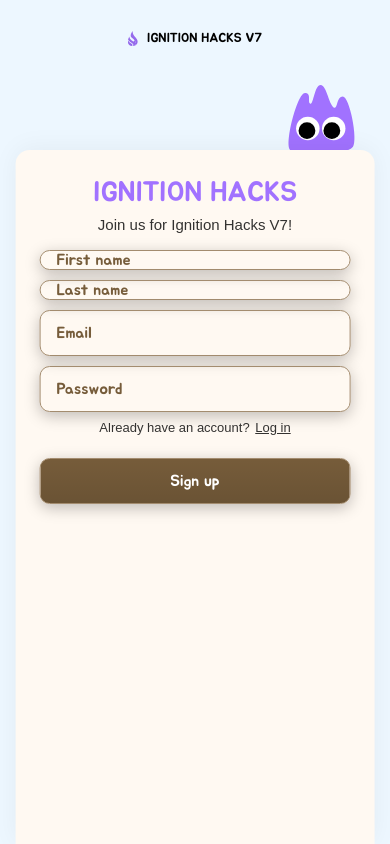
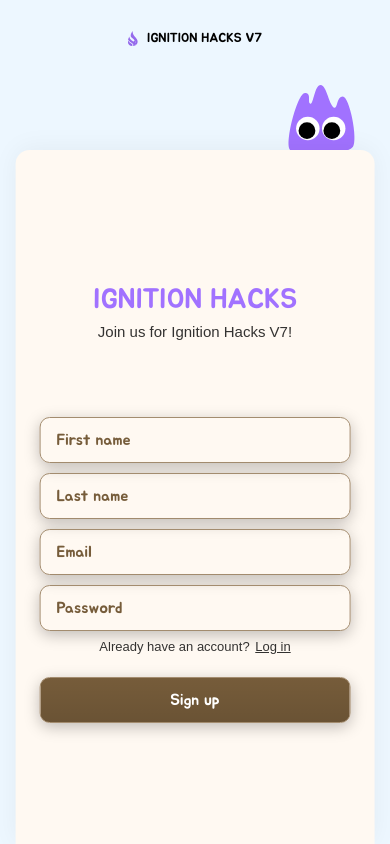
Before and after one commit to sxnnywu/ignition-portal, a React (Vite) app in the folder frontend/: page /signup in a window 390 px wide. Built offline with nearby package versions, Linux system fonts and the light colour scheme; no server answers; a web font is replaced by a local one; what country-state-city would draw is missing.

Commit message:
fix auth header spacing

```diff
--- a/frontend/src/pages/auth/Login.css
+++ b/frontend/src/pages/auth/Login.css
@@ -89,23 +89,19 @@
   background: #fff9f2;
   border-radius: max(14px, 1.8cqmin) max(14px, 1.8cqmin) 0 0;
   box-shadow: 0 -2px 26px rgba(0, 0, 0, 0.05);
-  padding: max(30px, 4cqmin) max(24px, 4.5cqmin) max(28px, 4cqmin);
+  padding: max(120px, 17cqmin) max(24px, 4.5cqmin) max(28px, 4cqmin);
   box-sizing: border-box;
   display: flex;
   flex-direction: column;
-  justify-content: center;
+  justify-content: flex-start;
   align-items: center;
-  gap: max(20px, 3.5cqmin);
+  /* anchor content to the top so the header stays high regardless of
+     viewport width (esp. tall phones, where centering pushed it down);
+     gap sets the header→inputs spacing */
+  gap: max(86px, 15cqmin);
   overflow: hidden;
   z-index: 2;
   container-type: size;
-}
-
-/* Narrow widths → sheet is taller than wide; pull content to the top */
-@media (max-width: 860px) {
-  .login-card {
-    justify-content: flex-start;
-  }
 }
 
 .login-card-header {
@@ -246,3 +242,9 @@
   opacity: 0.6;
   cursor: not-allowed;
 }
+
+@media (max-width: 860px) {
+  .login-card {
+    padding-top: max(150px, 17cqmin);
+  }
+}
--- a/frontend/src/pages/auth/Signup.css
+++ b/frontend/src/pages/auth/Signup.css
@@ -73,22 +73,19 @@
   background: #fff9f2;
   border-radius: max(14px, 1.8cqmin) max(14px, 1.8cqmin) 0 0;
   box-shadow: 0 -2px 26px rgba(0, 0, 0, 0.05);
-  padding: max(28px, 3.6cqmin) max(24px, 4.5cqmin) max(26px, 3.6cqmin);
+  padding: max(110px, 16cqmin) max(24px, 4.5cqmin) max(26px, 3.6cqmin);
   box-sizing: border-box;
   display: flex;
   flex-direction: column;
-  justify-content: center;
+  justify-content: flex-start;
   align-items: center;
-  gap: max(16px, 3cqmin);
+  /* anchor content to the top so the header stays high regardless of
+     viewport width (esp. tall phones, where centering pushed it down);
+     gap sets the header→inputs spacing */
+  gap: max(76px, 13cqmin);
   overflow: hidden;
   z-index: 2;
   container-type: size;
-}
-
-@media (max-width: 860px) {
-  .signup-card {
-    justify-content: flex-start;
-  }
 }
 
 .signup-card-header {
@@ -248,9 +245,22 @@
   cursor: not-allowed;
 }
 
+@media (max-width: 860px) {
+  .signup-card {
+    padding-top: max(135px, 16cqmin);
+  }
+}
+
 /* Narrow widths → stack the first/last name inputs vertically so they don't squeeze */
 @media (max-width: 520px) {
   .signup-name-row {
     flex-direction: column;
   }
+
+  /* once stacked, drop flex sizing so the explicit height applies and these
+     match the full-width email/password inputs instead of collapsing smaller */
+  .signup-name-row .signup-input {
+    flex: none;
+    width: 100%;
+  }
 }
```
